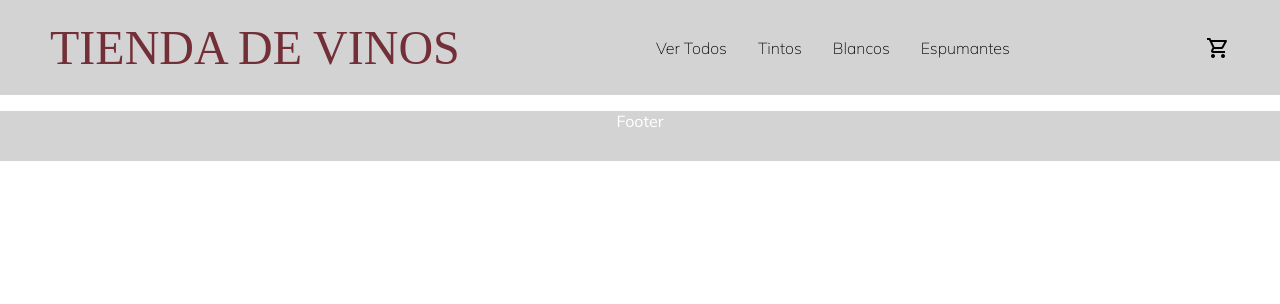
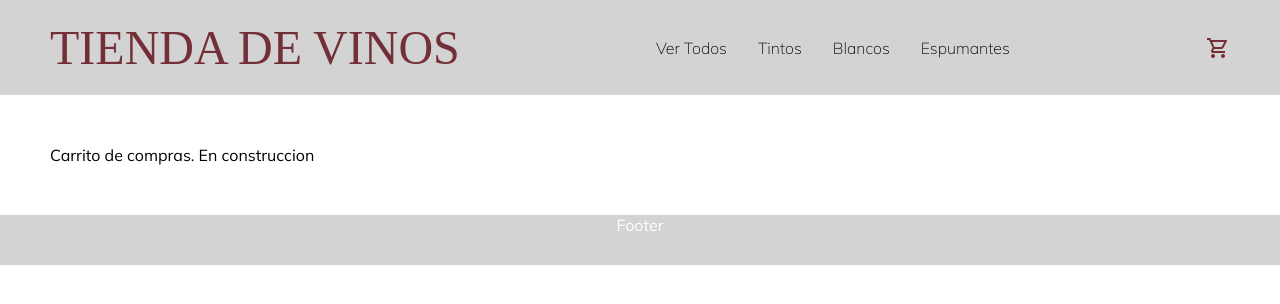
Before and after one commit to aurelia-mp/tienda-vinos, a React (Create React App) app: page /cart in a window 1280 px wide. Shown: the top 304 px of the page. Built offline with nearby package versions, Linux system fonts and the light colour scheme; the HTML template or start-up script is replaced by a standard one; a web font is replaced by a local one.

Commit message:
sincronizar counter

```diff
--- a/src/App.js
+++ b/src/App.js
@@ -3,16 +3,13 @@ import { BrowserRouter } from 'react-router-dom'
 import Main from "./components/Main";
 
 function App() {
-  const onAdd = (cantidad, articulo) =>{
-    alert(`${cantidad} ${articulo} agregados al carrito`)
-  }
 
   return (
     <BrowserRouter>
       <header>
         <NavBar />
       </header>
-      <Main onAdd={onAdd}/>
+      <Main />
       <footer className="footer">
         <p>Footer</p>
       </footer>
--- /dev/null
+++ b/src/components/Cart.js
@@ -0,0 +1,9 @@
+import React from 'react'
+
+const Cart = () => {
+  return (
+    <div className='carrito'>Carrito de compras. En construccion</div>
+  )
+}
+
+export default Cart
--- a/src/components/Header/NavBar.js
+++ b/src/components/Header/NavBar.js
@@ -1,5 +1,5 @@
 import CartWidget from "./CartWidget";
-import { NavLink } from "react-router-dom";
+import { NavLink, Link } from "react-router-dom";
 
 const NavBar = () => {
     return(
@@ -13,7 +13,7 @@ const NavBar = () => {
                 <NavLink className='links' to="/category/blancos">Blancos</NavLink>
                 <NavLink className='links' to="/category/espumantes">Espumantes</NavLink>
             </div>
-            <CartWidget />
+                <Link to='cart'><CartWidget /></Link>
         </div>
     );
 };
--- a/src/components/ItemCount/ItemCount.js
+++ b/src/components/ItemCount/ItemCount.js
@@ -1,16 +1,16 @@
 import React, {useState} from 'react'
 
-const ItemCount = ({item, initial, onAdd}) => {
+const ItemCount = ({stock, initial, onAdd}) => {
     const [counter, setCounter] = useState(0)
 
     const sumar = () => {
-        counter<item.stock ? setCounter(counter + 1) : alert("Stock insuficiente. Beber con moderación")
+        counter<stock ? setCounter(counter + 1) : alert("Stock insuficiente. Beber con moderación")
     }
 
     const restar = () => {
         counter>initial && setCounter(counter - 1)
     }
-    const itemName=item.title
+    // const itemName=item.title
 
   return (
     <div className="counterBlock">
@@ -19,7 +19,7 @@ const ItemCount = ({item, initial, onAdd}) => {
           <p>{counter}</p>
           <button className="counterButton" onClick={sumar}>+</button>
         </div>
-        <button disabled={counter=== 0? true:false} onClick={() => onAdd(counter, itemName)}>Agregar al Carrito</button>
+        <button disabled={counter=== 0? true:false} onClick={() => onAdd(counter)}>Agregar al Carrito</button>
     </div>
   )
 }
--- a/src/components/Items/ItemDetail.js
+++ b/src/components/Items/ItemDetail.js
@@ -1,6 +1,15 @@
+import { useState } from "react"
 import ItemCount from "../ItemCount/ItemCount"
+import { Link } from "react-router-dom"
 
-export const ItemDetail = ({item, onAdd}) => {
+export const ItemDetail = ({item}) => {
+    const [cantidad, setCantidad] = useState(0)
+
+    const onAdd = (cant) =>{
+        alert(`${cant} agregados al carrito`)
+        setCantidad(cant)
+      }
+
     return(
         <>
             {item.id &&
@@ -12,7 +21,15 @@ export const ItemDetail = ({item, onAdd}) => {
                         <h1>{item.title}</h1>
                         <p>{item.description}</p>
                         <p className="itemPrice">AR${item.price}</p>
-                        <ItemCount item={item} initial='0' onAdd={onAdd}/>
+                        <p>Stock: {item.stock > 0 ? item.stock : "agotado"}</p>
+                        { cantidad === 0 ?
+                            <ItemCount stock={item.stock} initial='0' onAdd={onAdd}/>
+                            :
+                            <>
+                                <p>{cantidad} unidad(es) en tu carrito</p>
+                                <Link to="/cart">Ir al carrito</Link>
+                            </>
+                          }
                     </div>
                 </div>
             }
--- a/src/components/Items/ItemDetailContainer.js
+++ b/src/components/Items/ItemDetailContainer.js
@@ -3,7 +3,7 @@ import { productos } from "../../productos"
 import { ItemDetail } from "./ItemDetail"
 import { useParams } from "react-router-dom"
 
-export const ItemDetailContainer = ({onAdd}) =>{
+export const ItemDetailContainer = () =>{
     const {id} = useParams()
 
     const [item, setItem] = useState({})
@@ -25,6 +25,6 @@ export const ItemDetailContainer = ({onAdd}) =>{
     }, [id])
 
     return(
-            <ItemDetail item={item} onAdd={onAdd}/>
+            <ItemDetail item={item}/>
     )
 }
--- a/src/components/Main.js
+++ b/src/components/Main.js
@@ -1,6 +1,7 @@
 import React from 'react'
 import ItemListContainer from './Items/ItemListContainer'
 import { ItemDetailContainer } from './Items/ItemDetailContainer'
+import Cart from './Cart'
 import {Routes, Route} from 'react-router-dom'
 
 const Main = ({onAdd}) => {
@@ -9,6 +10,7 @@ const Main = ({onAdd}) => {
       <Route path='/' element={<ItemListContainer saludo='Bienvenido a Tienda de Vinos. Sitio en construcción' />}/>
       <Route path='/item/:id' element={<ItemDetailContainer onAdd={onAdd} />}/>
       <Route path='/category/:id' element={<ItemListContainer/>} />
+      <Route path='/cart' element={<Cart/>} />
     </Routes>
   )
 }
--- a/src/index.css
+++ b/src/index.css
@@ -183,3 +183,7 @@ body, button{
   color:rgb(103, 103, 103);
   font-weight: 200;
 }
+
+.carrito{
+  margin: 50px;
+}
```
